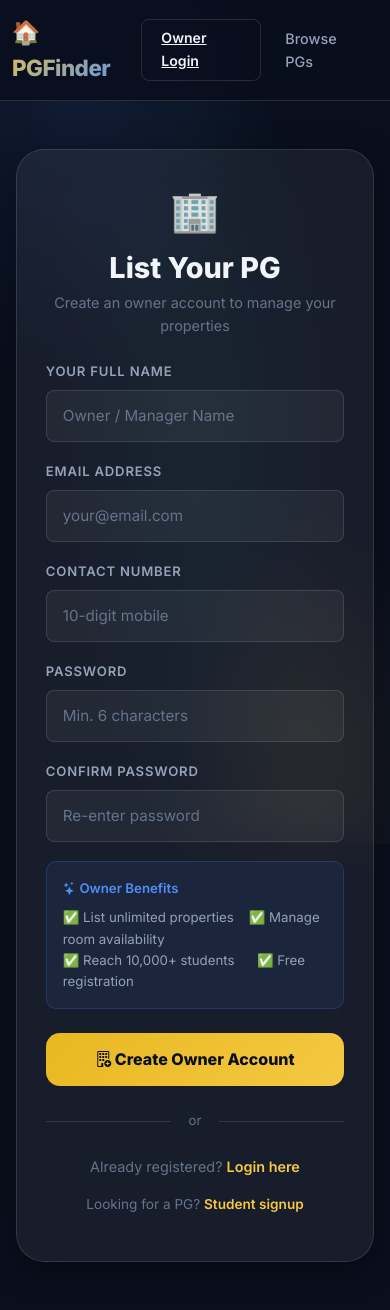
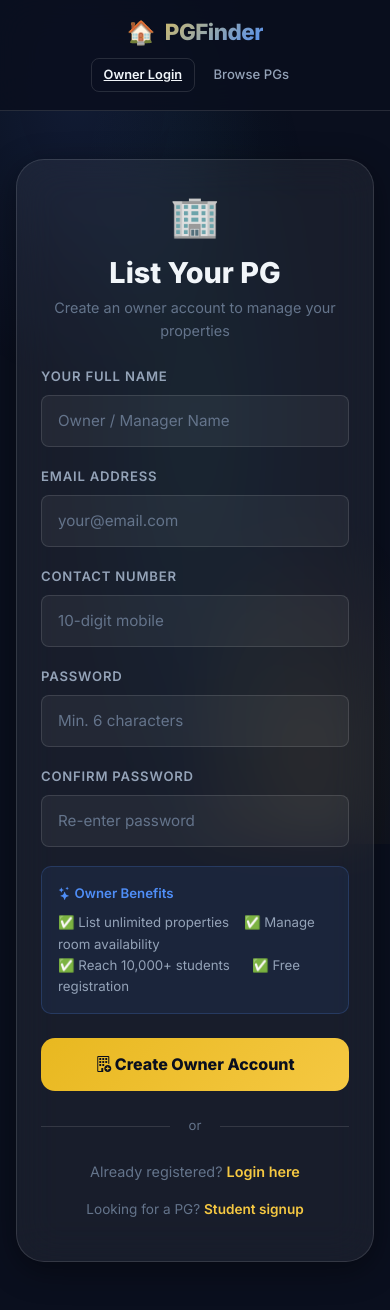
Before and after one commit to dwivedianandnarayan7133/pgfinder, a PHP site: page /student-accommodation/owner-register.php in a window 390 px wide. Run offline with PHP 8.4, Linux system fonts and the light colour scheme; data that the repository does not hold is empty.

Commit message:
fix: make navbar and search layouts mobile responsive and clean

```diff
--- a/css/style.css
+++ b/css/style.css
@@ -929,11 +929,60 @@ footer {
 }
 
 @media (max-width: 767px) {
-  .hero { padding: 50px 0 40px; }
-  .hero-title { font-size: 1.9rem; }
-  .hero-stats { gap: 1.5rem; }
-  .detail-hero-img { height: 260px; }
-  .auth-card { padding: 1.8rem; }
+  .hero { padding: 40px 0 30px; }
+  .hero-title { font-size: 2rem; }
+  .hero-stats { gap: 1.2rem; flex-wrap: wrap; }
+  .detail-hero-img { height: 240px; }
+  .auth-card { padding: 1.5rem; }
+
+  /* Responsive Navbar Scroll for Mobile */
+  .navbar-custom .container {
+    flex-direction: column;
+    gap: 8px;
+    align-items: center;
+    padding: 0 10px;
+  }
+
+  .navbar-custom .d-flex.align-items-center {
+    width: 100%;
+    justify-content: flex-start;
+    overflow-x: auto;
+    white-space: nowrap;
+    padding-bottom: 4px;
+    -webkit-overflow-scrolling: touch;
+    scrollbar-width: none; /* Hide for Firefox */
+  }
+
+  .navbar-custom .d-flex.align-items-center::-webkit-scrollbar {
+    display: none; /* Hide for Chrome, Safari, Opera */
+  }
+
+  .nav-link-custom {
+    padding: 0.35rem 0.65rem !important;
+    font-size: 0.82rem;
+  }
+
+  .btn-nav-login, .btn-nav-cta {
+    padding: 0.35rem 0.75rem !important;
+    font-size: 0.8rem;
+  }
+
+  /* Responsive Search Bar for Mobile */
+  .search-bar-wrap {
+    width: 100%;
+    border-radius: var(--radius-lg);
+    padding: 6px;
+  }
+
+  .search-input {
+    padding: 0.4rem 0.6rem;
+    font-size: 0.88rem;
+  }
+
+  .btn-search {
+    padding: 0.5rem 1.2rem;
+    font-size: 0.82rem;
+  }
 }
 
 /* ── Utility ───────────────────────────────────────────────── */
```
